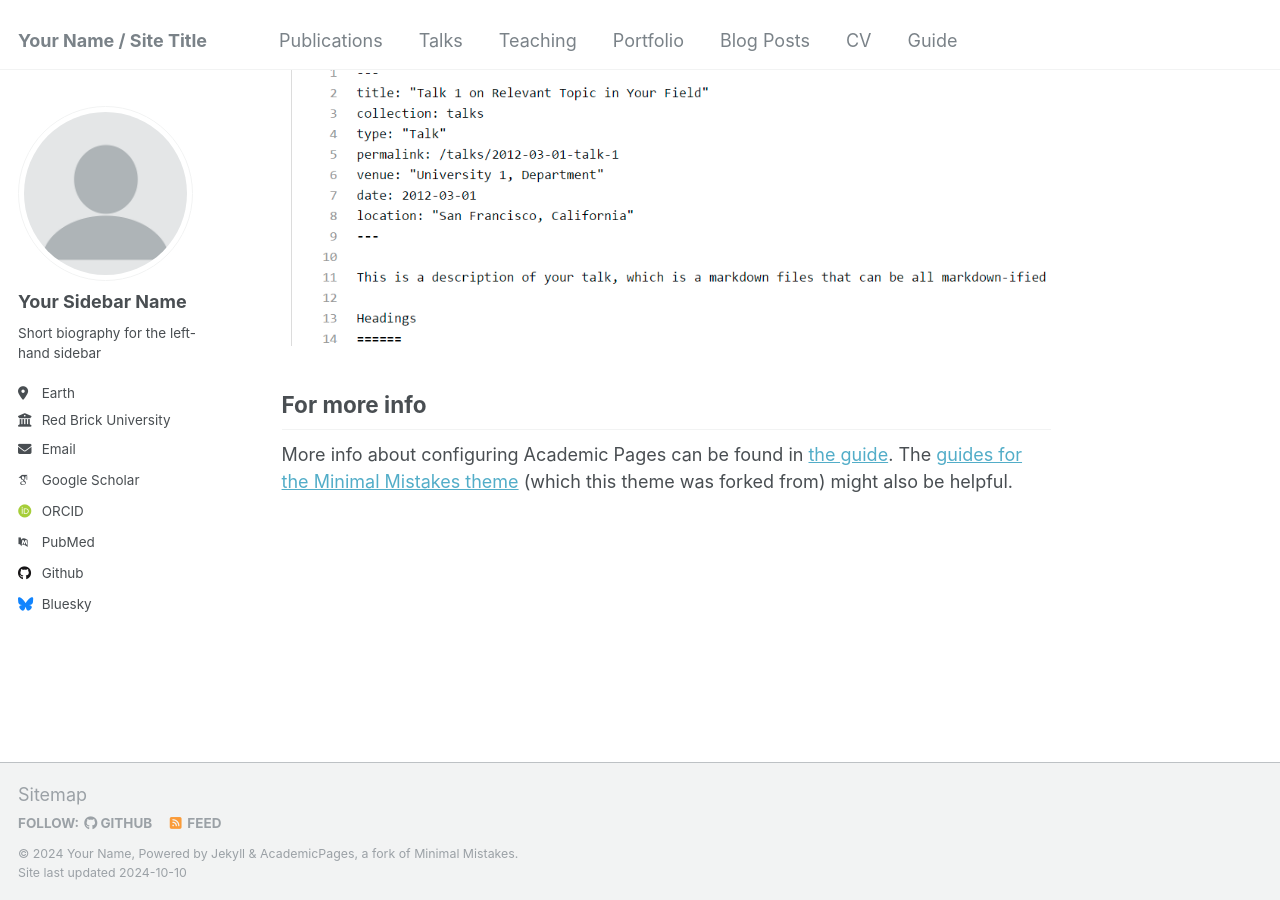
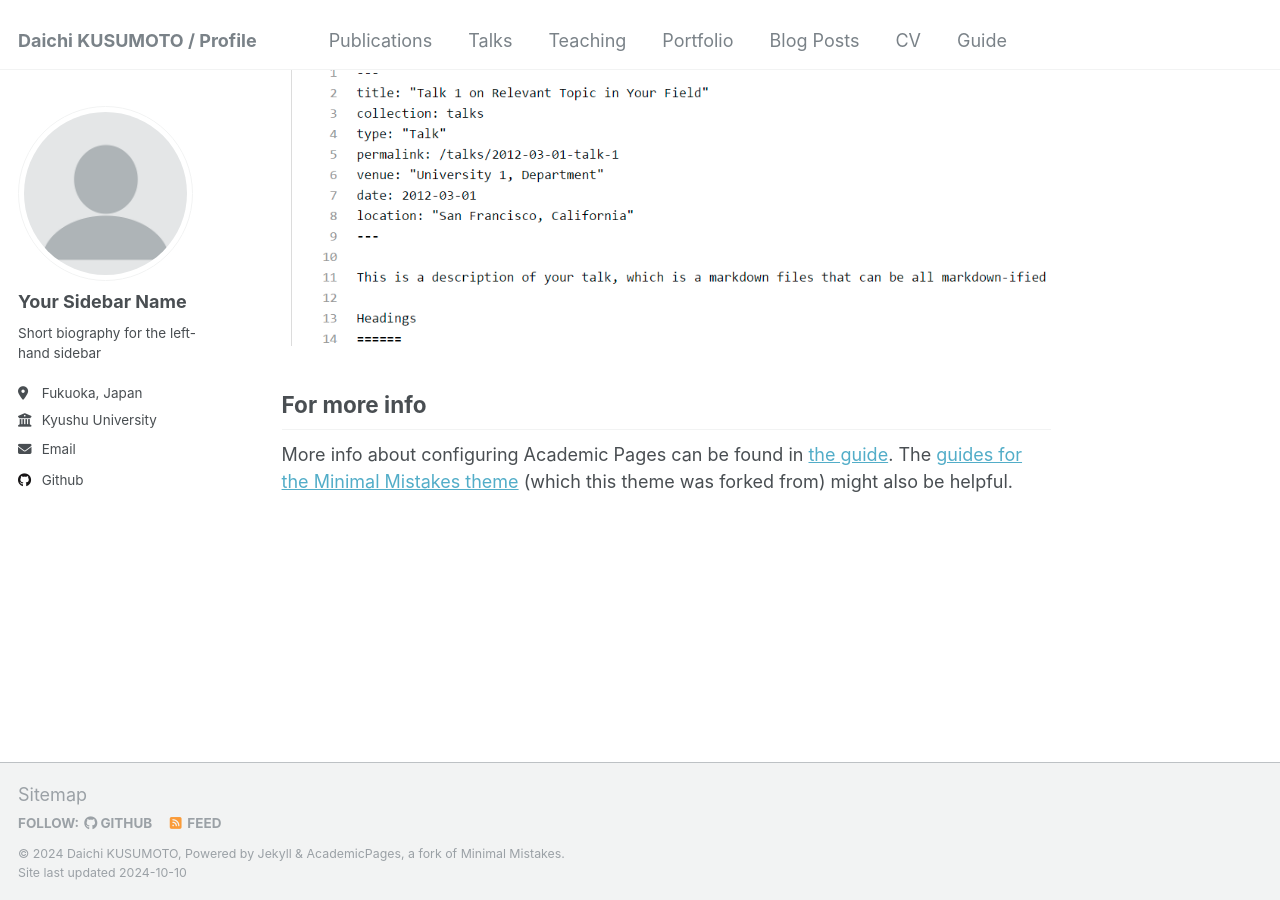
Before and after one commit to bugpiece/bugpiece.github.io, a Jekyll site: the page built from _pages/about.md, in a window 1280 px wide and 900 px high, scrolled down 2643 px. Built offline with Jekyll 4.4.1, drawn with Linux system fonts in a browser that asks for light colours; some web fonts are replaced.

Commit message:
Update _config.yml

```diff
--- a/_config.yml
+++ b/_config.yml
@@ -8,11 +8,11 @@
 
 # Basic Site Settings
 locale                   : "en-US"
-title                    : "Your Name / Site Title"
+title                    : "Daichi KUSUMOTO / Profile"
 title_separator          : "-"
-name                     : &name "Your Name"
-description              : &description "personal description"
-url                      : https://academicpages.github.io # the base hostname & protocol for your site e.g. "https://mmistakes.github.io"
+name                     : &name "Daichi KUSUMOTO"
+description              : &description "Introduction of Daichi KUSUMOTO"
+url                      : https://bugpiece.github.io
 baseurl                  : "" # the subpath of your site, e.g. "/blog"
 repository               : "academicpages/academicpages.github.io"
 
@@ -25,53 +25,40 @@ author:
   name             : "Your Sidebar Name"
   pronouns         : # example: "she/her"
   bio              : "Short biography for the left-hand sidebar"
-  location         : "Earth"
-  employer         : "Red Brick University"
+  location         : "Fukuoka, Japan"
+  employer         : "Kyushu University"
   uri              : # URL
-  email            : "none@example.org"
+  email            : "kusumoto.daichi.702@s.kyushu-u.ac.jp"
 
   # Academic websites
-  arxiv            : # URL - Update with the correct link to your profile
-  googlescholar    : "https://scholar.google.com/citations?user=PS_CX0AAAAAJ"
+  arxiv            : # URL
+  googlescholar    : # URL
   impactstory      : # URL
-  orcid            : "http://orcid.org/yourorcidurl"
+  orcid            : # URL
   semantic         : # URL
-  pubmed           : "https://www.ncbi.nlm.nih.gov/pubmed/?term=john+snow"
+  pubmed           : # URL
   researchgate     : # URL
 
   # Repositories and software development
   bitbucket        : # Username - Update with your username on the site
   codepen          : # Username
   dribbble         : # Username
-  github           : "academicpages"
+  github           : "bugpiece"
   kaggle           : # Username
   stackoverflow    : # User number or user number and name (i.e., use "1" or "1/jeff-atwood")
 
   # Social media
-  bluesky          : "bsky.app" # Replace this with you Bluesky username
+  bluesky          : # Username
   facebook         : # Username
-  flickr           : # Username
-  foursquare       : # Username
-  goodreads        : # Username
   google_plus      : # Username
-  keybase          : # Username
   instagram        : # Username
-  lastfm           : # Username
   linkedin         : # Username
-  mastodon         : # URL
-  medium           : # URL
   pinterest        : # Username
   soundcloud       : # Username
   steam            : # Username
-  telegram         : # URL
-  tumblr           : # Username
   twitter          : # Username for X / Twitter
-  vine             : # Username
-  weibo            : # Username
   wikipedia        : # Username
-  xing             : # Username
   youtube          : # Username
-  zhihu            : # Username
 
 # Publication Category - The following the list of publication categories and their headings
 publication_category:
```
